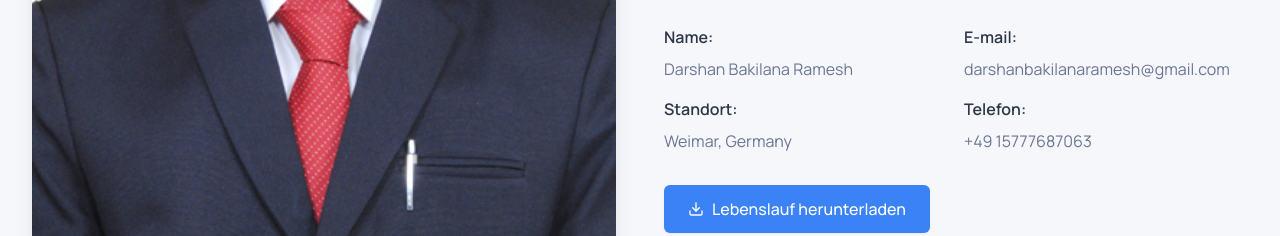
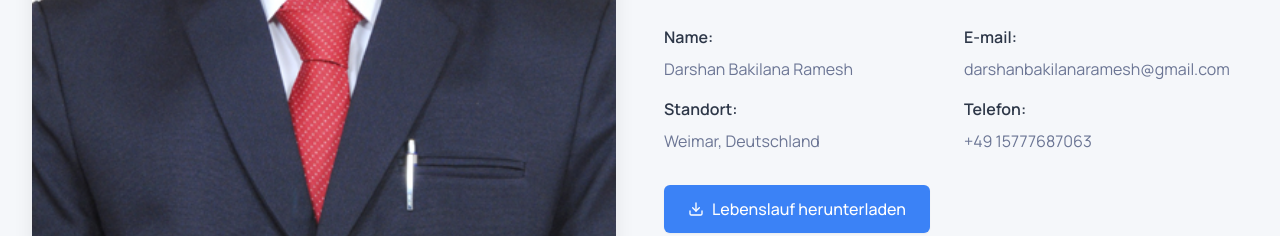
Before and after one commit to DarshanBakilanaRamesh/portfolio, a React (Vite) app: page / in a window 1280 px wide. Shown: the part 1140-1376 px from the top of the page. Built offline with nearby package versions, Linux system fonts and the light colour scheme.

Commit message:
Update about section

```diff
--- a/src/components/About.jsx
+++ b/src/components/About.jsx
@@ -43,7 +43,7 @@
                 </div>
                 <div>
                   <h3 className="font-semibold mb-2">Standort:</h3>
-                  <p className="text-secondary-600">Weimar, Germany</p>
+                  <p className="text-secondary-600">Weimar, Deutschland</p>
                 </div>
                 <div>
                   <h3 className="font-semibold mb-2">Telefon:</h3>
```
